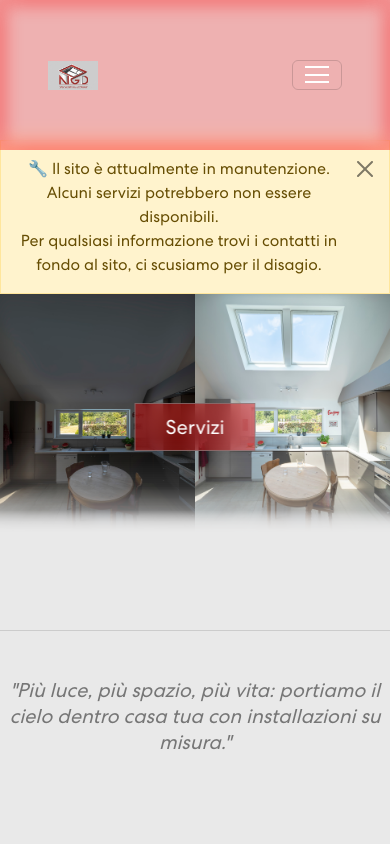
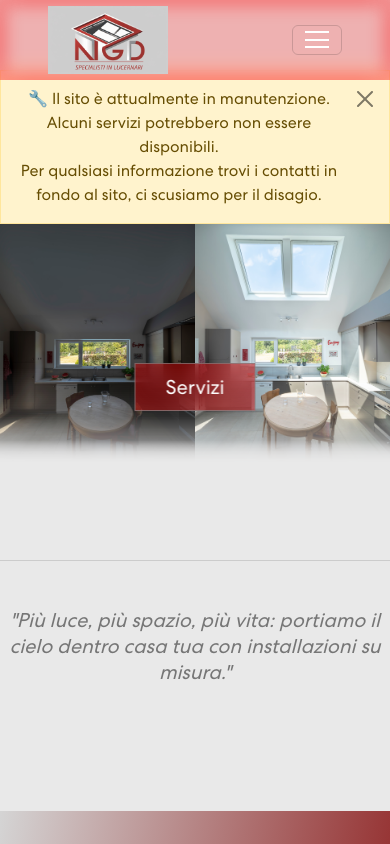
Before and after one commit to ImNico97/ngdinstallatore, a React (Vite) app: page / in a window 390 px wide. Shown: the top 844 px of the page. Built offline with nearby package versions, Linux system fonts and the light colour scheme; the HTML template or start-up script is replaced by a standard one.

Commit message:
navbar responsive

```diff
--- a/src/App.css
+++ b/src/App.css
@@ -353,7 +353,6 @@ nav.navbar .navbar-toggler[aria-expanded="true"] .navbar-toggler-icon {
     justify-content: center;
   }
 
-
   nav.navbar {
     min-height: 120px;
     background: #ff00003d !important;
@@ -363,7 +362,7 @@ nav.navbar .navbar-toggler[aria-expanded="true"] .navbar-toggler-icon {
 
 @media screen and (max-width: 768px){
   nav.navbar{
-    min-height: 160px;
+    min-height: 100px;
   }
   .navbar-text button{
     font-size: 20px;
@@ -374,13 +373,17 @@ nav.navbar .navbar-toggler[aria-expanded="true"] .navbar-toggler-icon {
     font-size: 15px;
   }
 }
+
 @media screen and (max-width: 576px){
   nav.navbar{
-    min-height: 150px;
+    min-height: 80px;
   }
   .navbar-link{
     font-size: 20px !important;
   }
+}
+.logoNgd{
+  min-width: 120px;
 }
 
 /************ Home Css ************/
@@ -520,7 +523,7 @@ nav.navbar .navbar-toggler[aria-expanded="true"] .navbar-toggler-icon {
 /* Tablet Small */
 @media screen and (max-width: 768px) {
   .home {
-    margin-top: 80px;
+    margin-top: 50px;
     display: flex;
     flex-direction: column;
   }
@@ -566,7 +569,7 @@ nav.navbar .navbar-toggler[aria-expanded="true"] .navbar-toggler-icon {
 /* Mobile */
 @media screen and (max-width: 576px) {
   .home {
-    margin-top: 75px;
+    margin-top: 40px;
   }
 
   .home-img ,.image-container{
@@ -596,7 +599,7 @@ nav.navbar .navbar-toggler[aria-expanded="true"] .navbar-toggler-icon {
 /* Small Mobile */
 @media screen and (max-width: 480px) {
   .home {
-    margin-top: 70px;
+    margin-top: 35px;
   }
 
   .home-img , .image-container{
@@ -636,6 +639,7 @@ nav.navbar .navbar-toggler[aria-expanded="true"] .navbar-toggler-icon {
   justify-content: center;
   color: #ff0000e6;
   font-size: 50px;
+  text-align: center;
 }
 
 .about-us, .services{
@@ -653,6 +657,10 @@ nav.navbar .navbar-toggler[aria-expanded="true"] .navbar-toggler-icon {
   padding: 10px 0;
   margin-bottom: 10px;
   border-bottom: 1px solid rgba(0, 0, 0, 0.525);
+}
+
+ul{
+  padding: 0 !important;
 }
 
 @media screen and (max-width: 1500px) {
@@ -675,7 +683,7 @@ nav.navbar .navbar-toggler[aria-expanded="true"] .navbar-toggler-icon {
 
 @media screen and (max-width: 576px) {
   .service-title{
-    margin-top: 90px;
+    margin: 90px 0 0 0;
     font-size: 40px;
 
   }
```
